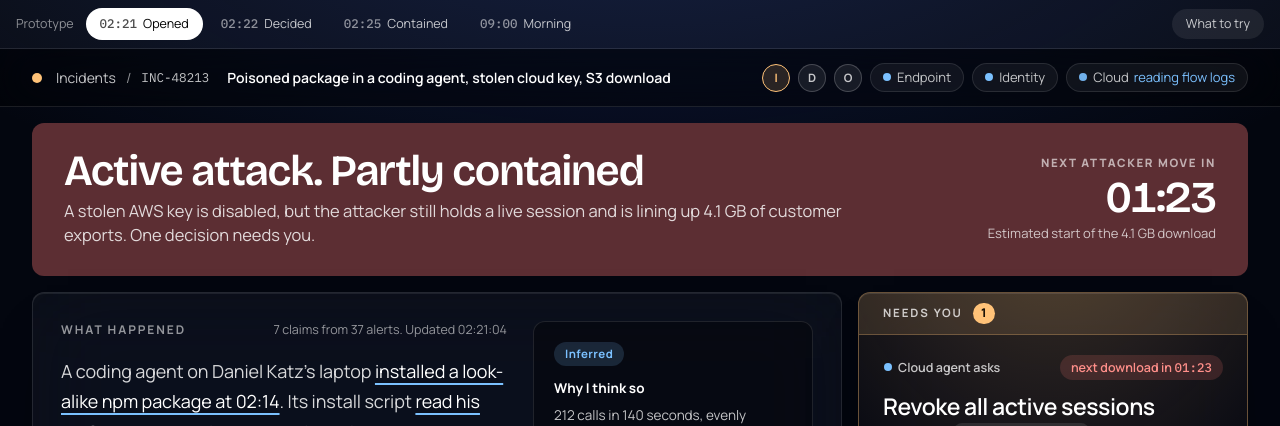
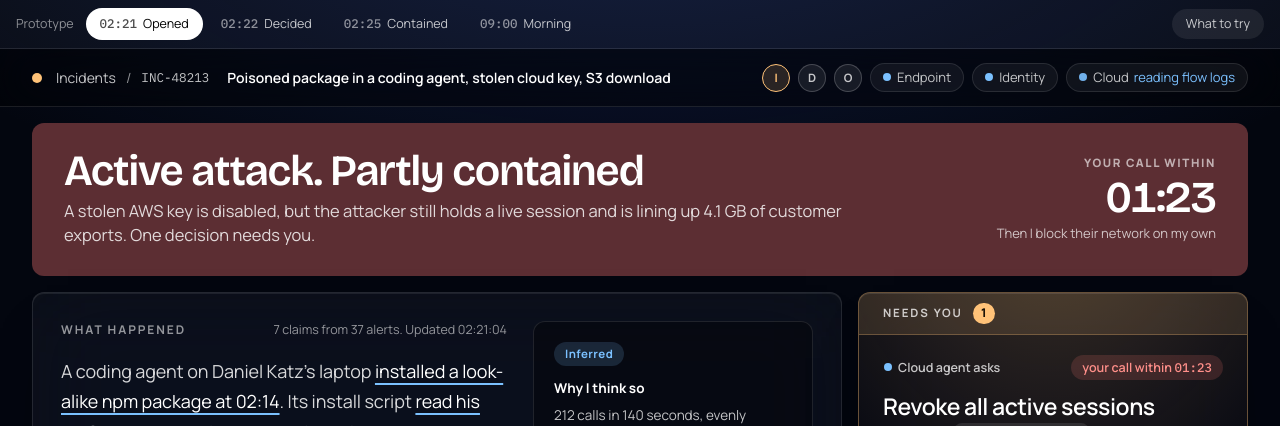
Before and after one commit to kau4man/incident-prototype, a plain HTML site: page index.html in a window 1280 px wide. Shown: the top 426 px of the page. Drawn offline with nearby package versions, Linux system fonts and the light colour scheme.

Commit message:
Frame the countdown as the decision window
Co-Authored-By: Claude Opus 5.5 <noreply@anthropic.com>
Claude-Session: https://claude.ai/code/session_01LSb2uFJiqRRN6TMzb8JXpv

```diff
--- a/index.html
+++ b/index.html
@@ -565,7 +565,7 @@ body{background:radial-gradient(1200px 560px at 50% -140px,rgba(46,86,200,.26),t
       <article class="dc" id="dc" data-state="pending">
         <div class="sec-h dc-head"><h2 id="h-needs">Needs you</h2><span class="count" id="needs-n">1</span></div>
         <div class="dc-top"><span><i class="ag"></i>Cloud agent <span data-show="pending" data-inline>asks</span></span>
-          <span class="dc-clock" data-show="pending" data-inline><span id="dc-clock-l">next download in </span><b id="dc-clock">01:28</b></span></div>
+          <span class="dc-clock" data-show="pending" data-inline><span id="dc-clock-l">your call within </span><b id="dc-clock">01:28</b></span></div>
         <h3 class="dc-title">Revoke all active sessions of role <code>ci-deployer</code><span data-show="pending" data-inline>?</span></h3>
 
         <div data-show="pending">
@@ -754,8 +754,8 @@ var $=function(s,r){return (r||document).querySelector(s)};
 var $$=function(s,r){return Array.prototype.slice.call((r||document).querySelectorAll(s))};
 function pad(n){return (n<10?'0':'')+n}
 function mmss(s){return pad(Math.floor(s/60))+':'+pad(s%60)}
-var GRACE=10; /* seconds the attacker is overdue before the download actually starts */
-function paintDcClock(){var o=S.left<=0;$('#dc-clock-l').textContent=o?'download could start any moment':'next download in ';var b=$('#dc-clock');b.hidden=o;b.textContent=o?'':mmss(S.left);}
+var GRACE=3; /* seconds 'Acting now…' shows before the block lands */
+function paintDcClock(){var o=S.left<=0;$('#dc-clock-l').textContent=o?'acting now…':'your call within ';var b=$('#dc-clock');b.hidden=o;b.textContent=o?'':mmss(S.left);}
 function hms(t){var s=2*3600+14*60+t;return pad(Math.floor(s/3600))+':'+pad(Math.floor(s%3600/60))+':'+pad(s%60)}
 function esc(s){return String(s).replace(/&/g,'&amp;').replace(/</g,'&lt;')}
 
@@ -780,7 +780,7 @@ function renderBand(){
     h='Active attack. Partly contained.';
     if(S.decision==='declined'){t='You declined the revoke. The attacker’s session stays live until 02:59, and I’m watching every call it makes.';l='Session valid until';v='02:59';}
     else if(S.decision==='snoozed'){t='Waiting for the prod deploy before the revoke. I’ll ask again at 02:27, or the moment the download starts.';l='Asking again at';v='02:27';}
-    else{t='A stolen AWS key is disabled, but the attacker still holds a live session and is lining up 4.1 GB of customer exports. One decision needs you.';if(S.left>0){l='Next attacker move in';v=mmss(S.left);s='Estimated start of the 4.1 GB download';}else{l='Next attacker move';v='Any moment now';s='Past the estimated start of the 4.1 GB download';}}
+    else{t='A stolen AWS key is disabled, but the attacker still holds a live session and is lining up 4.1 GB of customer exports. One decision needs you.';if(S.left>0){l='Your call within';v=mmss(S.left);s='Then I block their network on my own';}else{l='No answer';v='Acting now…';s='Blocking their network on my own';}}
   }else if(p==='exec'){
     h='Cutting the attacker off.';t='Approved by Igor at 02:21:14. '+(S.execOpt==='revoke'?'Revoking every session of ci-deployer.':'Blocking the attacker’s network on ci-deployer.');
   }else if(p==='contained'){
```
